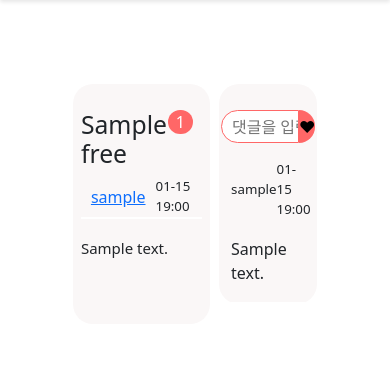
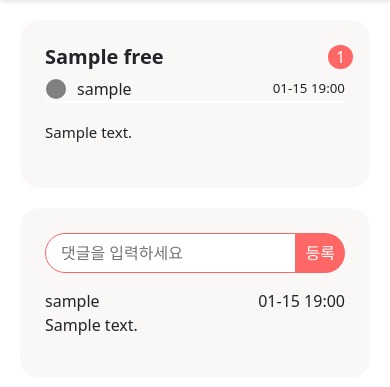
Before and after one commit to 21720819/BT, a Django app: page /free/detail/1 in a window 390 px wide. Shown: the part 48-435 px from the top of the page. Run offline with Django 4.2, Linux system fonts and the light colour scheme; tables that the repository leaves empty hold one stand-in row (values such as "Sample post"); some libraries are stand-ins or nearby versions.

Commit message:
자유게시판_모바일

```diff
--- a/free/forms.py
+++ b/free/forms.py
@@ -28,6 +28,6 @@ class CommentForm(forms.ModelForm):
 
 		widgets = {
 			'body' : forms.TextInput(
-				attrs={'style': 'width: 20vw; height: 4vh; padding-left: 10px; border: 1px solid rgb(255, 103, 103); border-radius: 20px 0 0 20px', 'placeholder': '댓글을 입력하세요'}
+				attrs={'class': 'comment', 'placeholder': '댓글을 입력하세요'}
 			),
 		}
--- a/static/style.css
+++ b/static/style.css
@@ -1889,17 +1889,22 @@ i {
 
 /* -------------minsol freehome------------- */
 
-.freeHomeDiv{
+/* .freeHomeDiv{
   background-color:rgb(250, 247, 247);
   width: 50vw;
   border-radius: 20px;
   padding: 5vh 5vw;
   margin: 10vh auto;
-}
+} */
 
 .freeContent{
-  padding: 3% 0 0% 0;
-  border-bottom: 2px solid #fff;
+  width: 100%;
+  border-radius: 20px;
+  background-color:rgb(250, 247, 247);
+  margin: 20px auto;
+  padding: 20px;
+
+  float: left;
 }
 .freeContentIcon{
   display: flex;
@@ -1950,19 +1955,22 @@ i {
 }
 
 /* free detail */
-.freeDetailDiv{
+/* .freeDetailDiv{
   display: flex;
   justify-content: space-around;
   margin: 10vh auto;
   width: 65vw;
-}
+} */
 .freeDtLeft{
   background-color:rgb(250, 247, 247);
-  width: 35vw;
+  width: calc(60% - 50px);
   height: fit-content;
   border-radius: 20px;
-  padding: 3vh 2vw;
+  margin: 25px;
+  padding: 25px;
   position: relative;
+
+  float: left;
 }
 .freeDtLeft input {
   top: 3vh;
@@ -1988,14 +1996,17 @@ i {
 }
 .freeDtRight{
   background-color:rgb(250, 247, 247);
-  width: 25vw;
+  width: calc(40% - 50px);;
   height: fit-content;
   border-radius: 20px;
-  padding: 3vh 0 0 0;
-}
-.comment {
+  margin: 25px;
+  padding: 25px;
+
+  float: right;
+}
+/* .comment {
   padding: 0 3vw;
-}
+} */
 .comment p{
   border-bottom: 2px solid #fff;
   font-size: medium;
@@ -2027,17 +2038,37 @@ i {
   justify-content: center;
   margin-bottom: 2vh;
 }
+.comment {
+  width: 100%;
+  height: 40px;
+  padding-left: 15px;
+  border: 1px solid rgb(255, 103, 103);
+  border-radius: 20px 0 0 20px;
+}
 .comment_btn{
+  width: 60px;
+  color: white;
   background-color: rgb(255, 103, 103);
   border: none;
   border-radius: 0 20px 20px 0;
 }
 
 @media screen and (max-width: 768px) {
-  .freeHomeDiv {
+  /* .freeHomeDiv {
     width: calc(100% - 60px);
     margin: 30px auto;
     padding: 5vh 7.5vw;
+  } */
+  .freeContent{
+    margin: 10px auto;
+  }
+  .freeDtLeft {
+    width: 100%;
+    margin: 10px 0 0 0;
+  }
+  .freeDtRight {
+    width: 100%;
+    margin: 20px 0 0 0;
   }
 }
 
--- a/templates/free/detail.html
+++ b/templates/free/detail.html
@@ -1,67 +1,40 @@
 {% extends 'nav.html' %}
 
 {% block content %}
-<!-- <div class="detail_container">
-    <div class="detail_division">
-        <table style="width: 858px;">
-                <tr>
-                    <td style="width: 30px; padding-left: 2px;"><img class="detail_lev"></td>
-                    <td style="font-size: 25px; text-align: left; padding-left: 10px;">{{detail.ID.username}} {{detail.ID.level}}</td>
-                </tr>
-        </table>
-    </div>
+<style>
+    .detail_context {
+        margin: 20px 0;
+    }
+    @media screen and (max-width: 768px) {
+        .detail_container {
+            padding: 10px 20px;
+        }
+    }
+</style>
 
-    {% if detail.photo %}
-    <img src="{{ detail.photo.url }}" alt="" class="detail_img">
-    {% endif %}
-
-    <div class="detail_division">
-        <div style="font-size: 13px; text-align: right; margin-top: -3px;">작성일 : {{detail.writeDate}}</div>
-        {%if detail.ID.id == user.id%}
-        <a href="{% url 'freeDelete' detail.id %}">삭제</a>
-        <a href="{% url 'freeEdit' detail.id %}">수정</a>
-        {% endif %}
-        <h3 class="detail_title">{{detail.title}}</h3>
-
-        <p class="detail_context">{{detail.body}}</p>
-    </div>
-
-    <div class="detail_division">
-        <form method="POST" action="{% url 'create_comment' detail.id %}">
-            {% csrf_token %}
-            {{comment_form.body}}
-            <input type="submit" value="등록" class="new_post_button" style="width: 92px; margin-left: 15px;">
-        </form>
-
-        {% for comment in detail.comment_set.all %}
-        {% comment %} <hr style="width: 858px; margin: 20px 0;"> {% endcomment %}
-        <div style="margin-top: 15px;">{{comment.ID.username}} {{comment.writeDate}}</div>
-        <p style="margin: 0;">{{ comment.body }}</p>
-        {% endfor %}
-    </div>
-</div> -->
-<div class="freeDetailDiv">
+<div class="detail_container">
     <div class="freeDtLeft">
-        <h2>{{detail.title}}</h3>
+        <h2 class="detail_title">{{detail.title}}</h3>
         <form action="{% url 'freeLike' detail.id %}" method="post">
             {% csrf_token %}
             <input type="submit" value="{{detail.like_count}}" class="">
         </form>
         <div class="freeUser">
-            <div class="detail_lev"></div>
-            <a href="{% url 'userProfile' detail.ID.username %}" class="freeUserName">{{detail.ID.username}}</a>
+            <div class="detail__lev" style="margin: 1px;"></div>
+            <a href="{% url 'userProfile' detail.ID.username %}" class="freeUserName nav-link nav_change_color">{{detail.ID.username}}</a>
             <span>{{detail.writeDate|date:'m-d H:i'}}</span>
         </div>
         <p class="detail_context">{{detail.body}}</p>
     </div>
+
     <div class="freeDtRight">
         <form method="POST" action="{% url 'create_comment' detail.id %}">
             {% csrf_token %}
             {{comment_form.body}}
-            <input type="submit" value="❤&#10;" class="comment_btn">
+            <input type="submit" value="등록" class="comment_btn">
         </form>
 
-        <div class="comment">
+        <div>
         {% for comment in detail.comment_set.all %}
             <div class="freecommentUser"><span>{{comment.ID.username}}</span> <span class="freedate">{{comment.writeDate|date:'m-d H:i'}}</span></div>
             <p >{{ comment.body }}</p>
```
Also changed, not shown: templates/free/freehome.html (+14 -2 lines).
